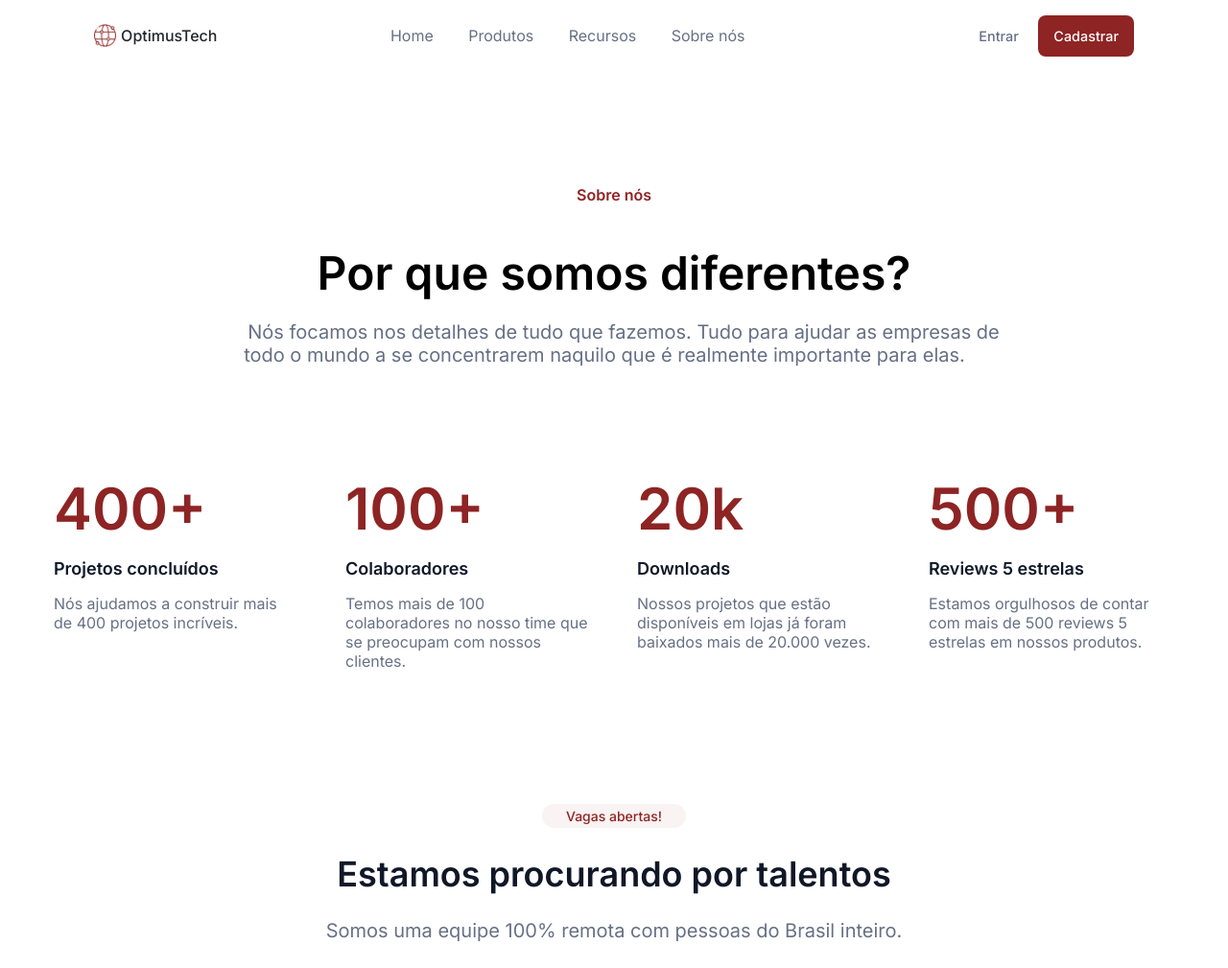
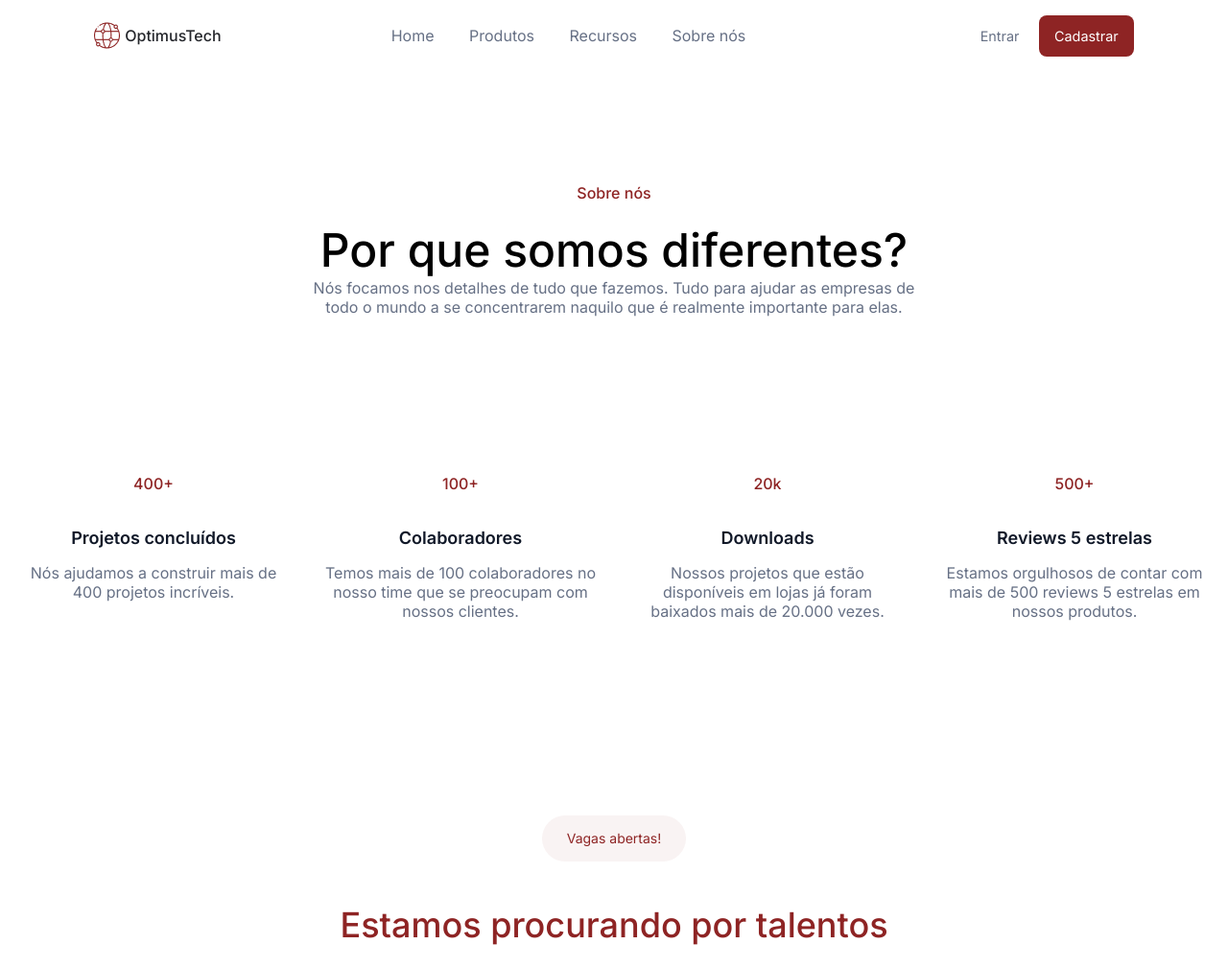
Before and after one commit to mateuspistillo/landing-page, a plain HTML site: page index.html in a window 1280 px wide. Shown: the top 1009 px of the page at 96% size. Drawn offline with Linux system fonts and the light colour scheme.

Commit message:
ajustando o css

```diff
--- a/css/styles.css
+++ b/css/styles.css
@@ -13,19 +13,24 @@
 body {
     width: 100%;
     height: 100vh;
+    text-align: center;
 }
 
 span {
     color: var(--text-color);
 }
 
+.text-logo, .container h1, .container h2, .metricas-container h2, .container-talentos h1 {
+    font-weight: 500;
+}
+
 .text-logo {
+    display: flex;
+    align-items: center;
+    font-size: 16px;
+    line-height: 24px;
     width: 113px;
     height: 24px;
-    font-size: 16px;
-    font-weight: 500;
-    line-height: 24px;
-    display: flex;
 }
 
 .text-logo a {
@@ -52,10 +57,9 @@ button {
     cursor: pointer;
     border: none;
     border-radius: 0.5rem;
-    font-weight: 500;
+    font-size: 0.9rem;
     background: none;
     color: var(--text-color);
-    font-size: 0.9rem;
 }
 
 button#signUp {
@@ -63,49 +67,35 @@ button#signUp {
     color: #FFF;
 }
 
-.container {
-    width: Fill;
-    height: Fixed;
-    padding: 96px 0px 96px 0px;
-    text-align: center;
+.container, .metricas-container, .container-talentos {
+    padding: 2rem 0;
 }
 
-.container h1 {
+.container {
+    padding-top: 96px;
+    padding-bottom: 96px;
+}
+
+.container h1, .metricas-container h2, .container-talentos h1 {
     color: var(--main-color);
     font-size: 16px;
-    font-weight: 600;
-    line-height: 24px;
     padding: 20px;
 }
 
 .container h2 {
     font-size: 48px;
-    padding: 20px;
-}
-
-.container span {
-    font-size: 20px;
-    padding-top: 12px;
-    color: var(--text-color);
-    padding: 20px;
 }
 
 .metricas-container {
     display: flex;
     justify-content: space-around;
     align-items: center;
-    padding: 1rem 2rem;
 }
 
 .metricas-blocos {
     width: 300px;
     height: 200px;
-    margin: 0 1.5rem;
-}
-
-.metricas-container h2 {
-    font-size: 60px;
-    color: var(--main-color);
+    margin: 1rem;
 }
 
 .metricas-container h3 {
@@ -114,12 +104,8 @@ button#signUp {
     margin: 1rem 0;
 }
 
-.metricas-container span {
-    font-size: 16px;
-}
-
 .container-talentos {
-    margin-top: 8em;
+    margin-top: 6em;
     display: flex;
     flex-direction: column;
     align-items: center;
@@ -131,21 +117,20 @@ button#signUp {
     color: var(--main-color);
     border-radius: 50px;
     background-color: #8E24240D;
-    height: 1rem;
+    height: 3rem;
     width: 150px;
+    margin-bottom: 1.5rem;
     display: flex;
     justify-content: center;
     align-items: center;
-    margin-bottom: 2%;
 }
 
 .container-talentos h1 {
-    color: #101828;
     font-size: 36px;
-    margin-bottom: 2%;
+    margin-bottom: 1.5rem;
 }
 
 .container-talentos span {
     font-size: 20px;
-    margin-bottom: 5%;
+    margin-bottom: 3rem;
 }
```
